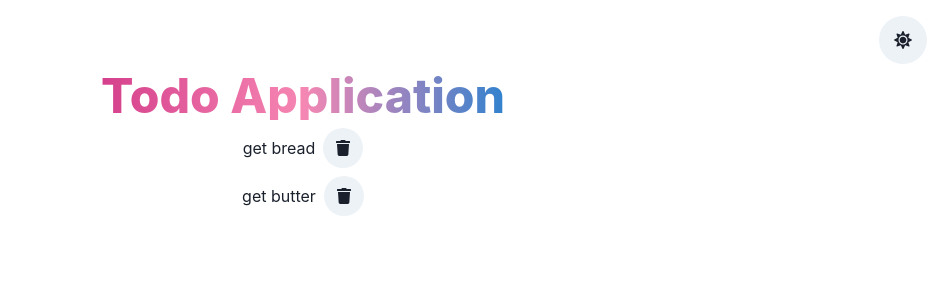
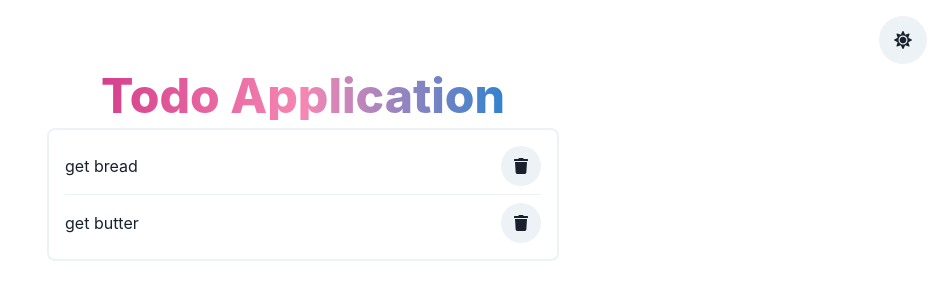
Before and after one commit to RickTurbo/react_todo_chakra-ui, a React (Create React App) app: page / in a window 1280 px wide. Shown: the top 300 px of the page, without its empty margins (337-1280 px from the left). Built offline with nearby package versions, Linux system fonts and the light colour scheme.

Commit message:
Todolist

```diff
--- a/src/components/TodoList.js
+++ b/src/components/TodoList.js
@@ -1,6 +1,13 @@
 import React from "react";
-import { VStack, HStack,Text,IconButton } from "@chakra-ui/react";
-import {FaTrash} from 'react-icons/fa'
+import {
+  VStack,
+  HStack,
+  Text,
+  IconButton,
+  StackDivider,
+  Spacer
+} from "@chakra-ui/react";
+import { FaTrash } from "react-icons/fa";
 
 function TodoList() {
   const todos = [
@@ -15,11 +22,21 @@ function TodoList() {
   ];
 
   return (
-    <VStack>
+    <VStack
+      divider={<StackDivider />}
+      borderColor="gray.100"
+      borderWidth="2px"
+      p="4"
+      borderRadius='lg'
+      w='100%'
+      maxW={{base:'90vw', sm:'80vw', lg:'50vw' , xl:'40vw'}}
+      alignItems='stretch'
+    >
       {todos.map((todo) => (
         <HStack kye={todo.id}>
           <Text>{todo.body}</Text>
-          <IconButton icon={<FaTrash/>} isRound="true"/>
+          <Spacer/>
+          <IconButton icon={<FaTrash />} isRound="true" />
         </HStack>
       ))}
     </VStack>
```
